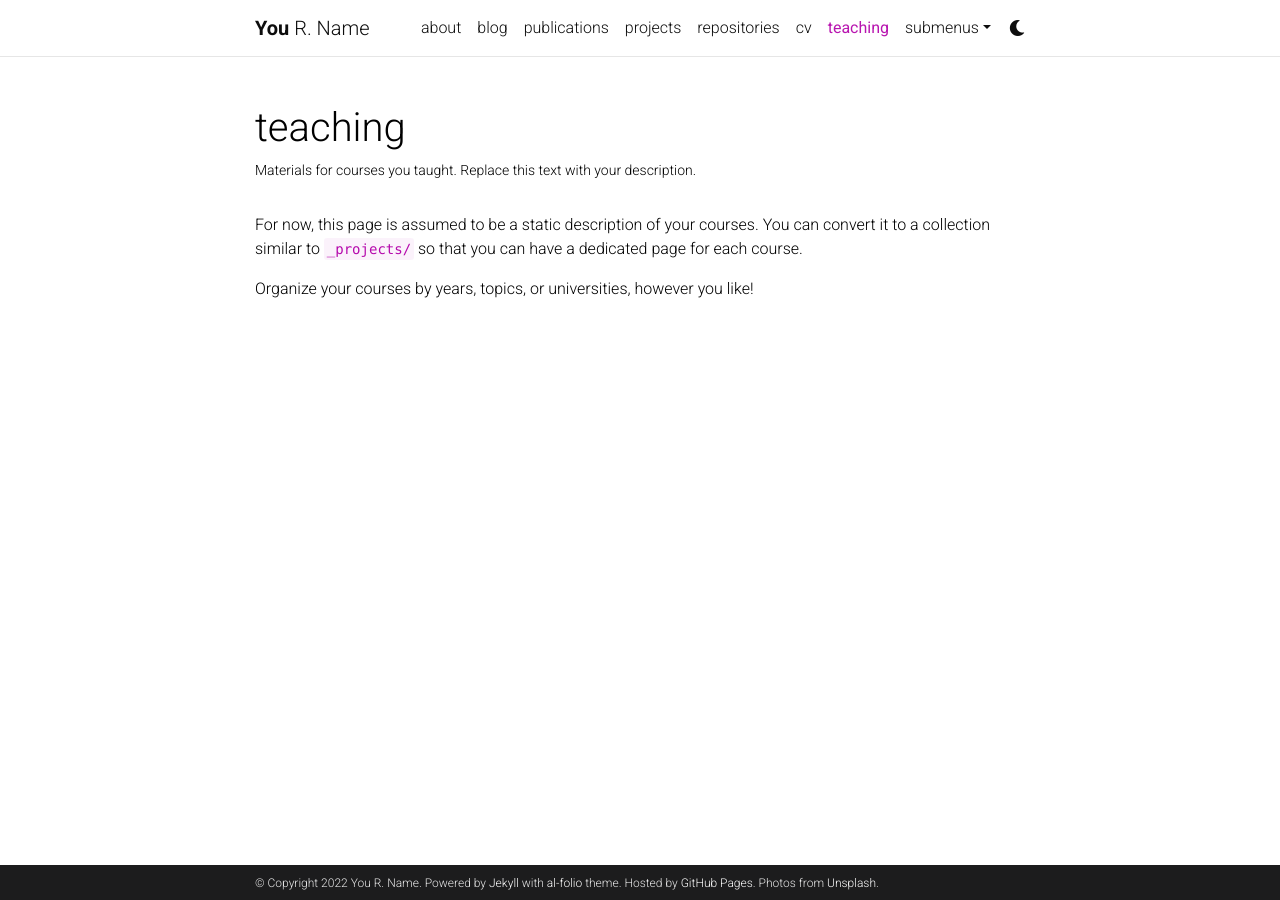
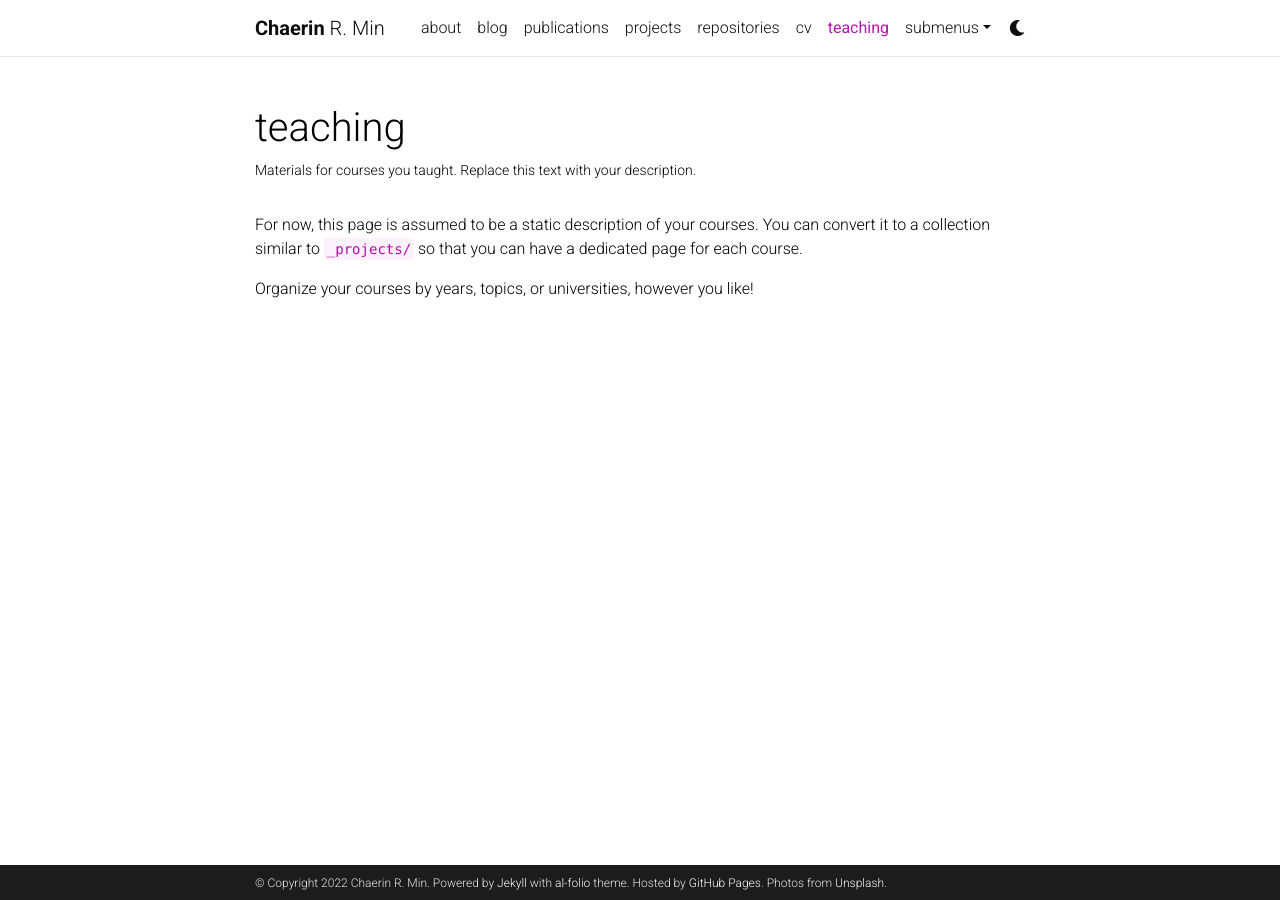
Before and after one commit to ChaerinMin/chaerinmin.github.io, a Jekyll site: the page built from _pages/teaching.md, in a window 1280 px wide. Built offline with Jekyll 4.4.1, drawn with Linux system fonts in a browser that asks for light colours; comment, search, counter and statistics services are not loaded; a style sheet for code colours, icons or effects is not loaded.

```diff
--- a/_config.yml
+++ b/_config.yml
@@ -3,10 +3,10 @@
 # -----------------------------------------------------------------------------
 
 title: blank # the website title (if blank, full name will be used instead)
-first_name: You
+first_name: Chaerin
 middle_name: R.
-last_name: Name
-email: you@example.com
+last_name: Min
+email: chaerinmin@hanyang.ac.kr
 description: > # the ">" symbol means to ignore newlines until "footer_text:"
   A simple, whitespace theme for academics. Based on [*folio](https://github.com/bogoli/-folio) design.
 footer_text: >
```
